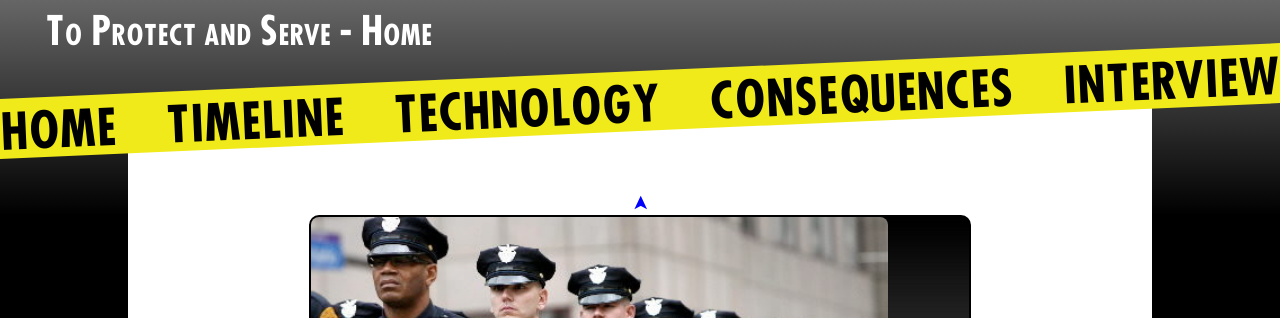
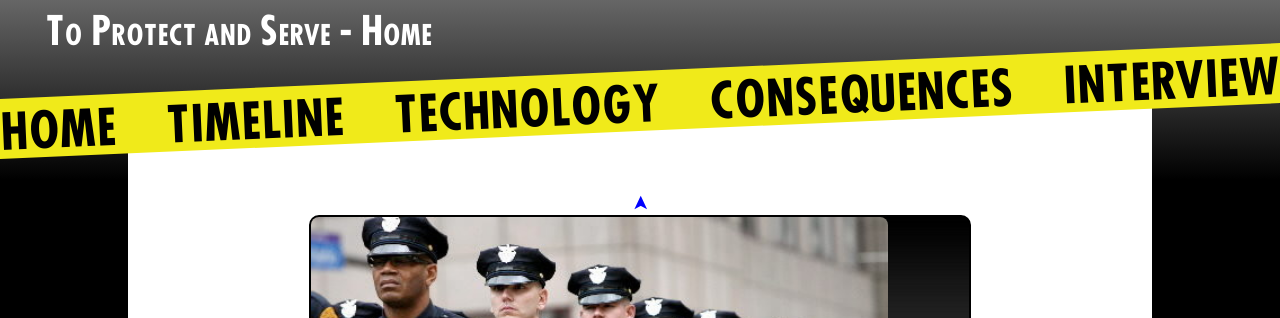
Before and after one commit to pbfy0/ToProtectAndServe, a Jekyll site: the page built from index.html, in a window 1280 px wide. Shown: the top 318 px of the page. Built offline with Jekyll 4.4.1, drawn with Linux system fonts in a browser that asks for light colours.

Commit message:
new gradient

```diff
--- a/css/gradient.css
+++ b/css/gradient.css
@@ -1,10 +1,10 @@
 body {
 	background: #666666; /* Old browsers */
-	background: -moz-linear-gradient(top,  #666666 0%, #000000 18%); /* FF3.6+ */
-	background: -webkit-gradient(linear, left top, left bottom, color-stop(0%,#666666), color-stop(18%,#000000)); /* Chrome,Safari4+ */
-	background: -webkit-linear-gradient(top,  #666666 0%,#000000 18%); /* Chrome10+,Safari5.1+ */
-	background: -o-linear-gradient(top,  #666666 0%,#000000 18%); /* Opera 11.10+ */
-	background: -ms-linear-gradient(top,  #666666 0%,#000000 18%); /* IE10+ */
-	background: linear-gradient(to bottom,  #666666 0%,#000000 18%); /* W3C */
+	background: -moz-linear-gradient(top,  #666666 0%, #000000 180px); /* FF3.6+ */
+	background: -webkit-gradient(linear, left top, left bottom, color-stop(0%,#666666), color-stop(180px,#000000)); /* Chrome,Safari4+ */
+	background: -webkit-linear-gradient(top,  #666666 0%,#000000 180px); /* Chrome10+,Safari5.1+ */
+	background: -o-linear-gradient(top,  #666666 0%,#000000 180px); /* Opera 11.10+ */
+	background: -ms-linear-gradient(top,  #666666 0%,#000000 180px); /* IE10+ */
+	background: linear-gradient(to bottom,  #666666 0%,#000000 180px); /* W3C */
 	filter: progid:DXImageTransform.Microsoft.gradient( startColorstr='#666666', endColorstr='#000000',GradientType=0 ); /* IE6-9 */
 }
```
